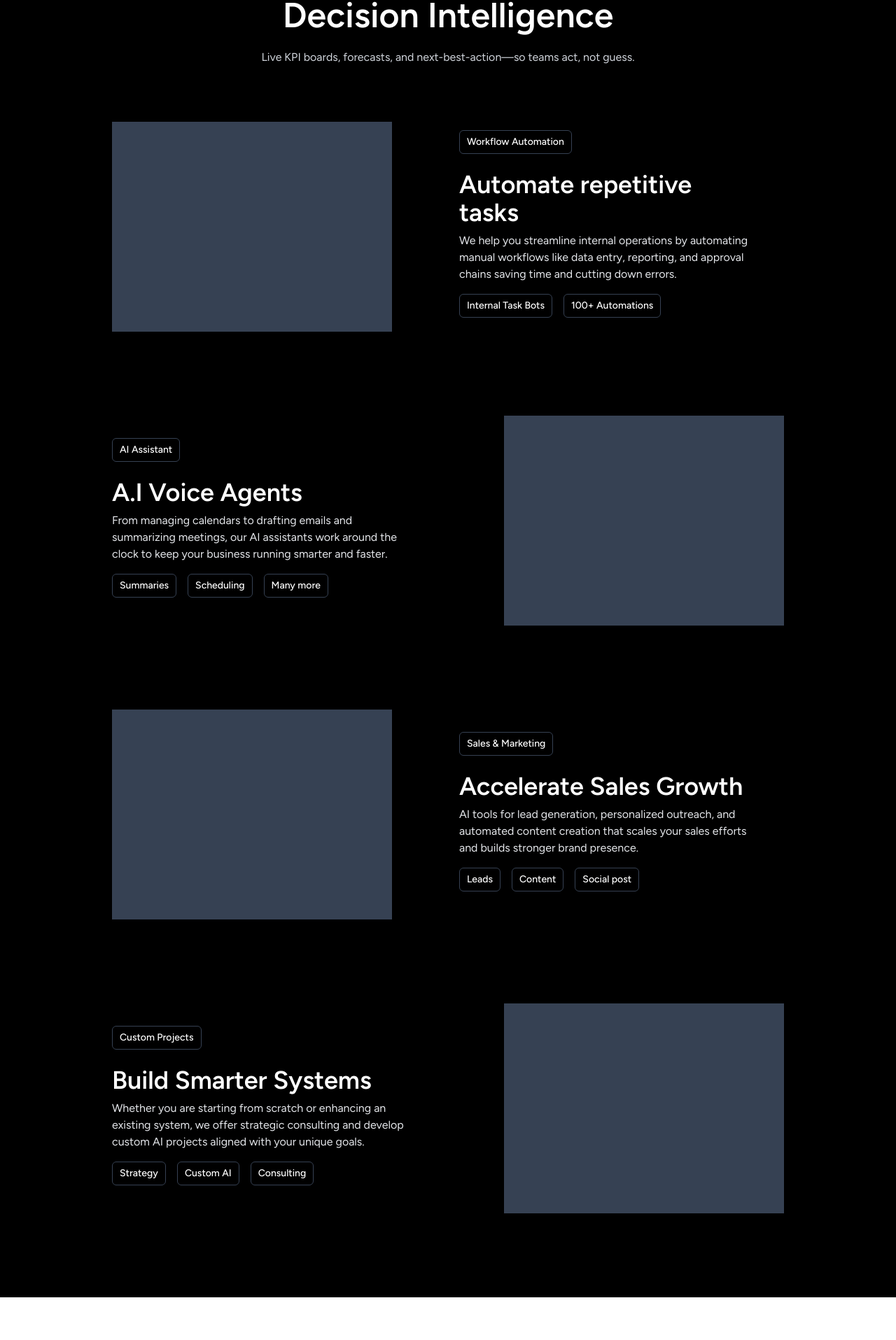
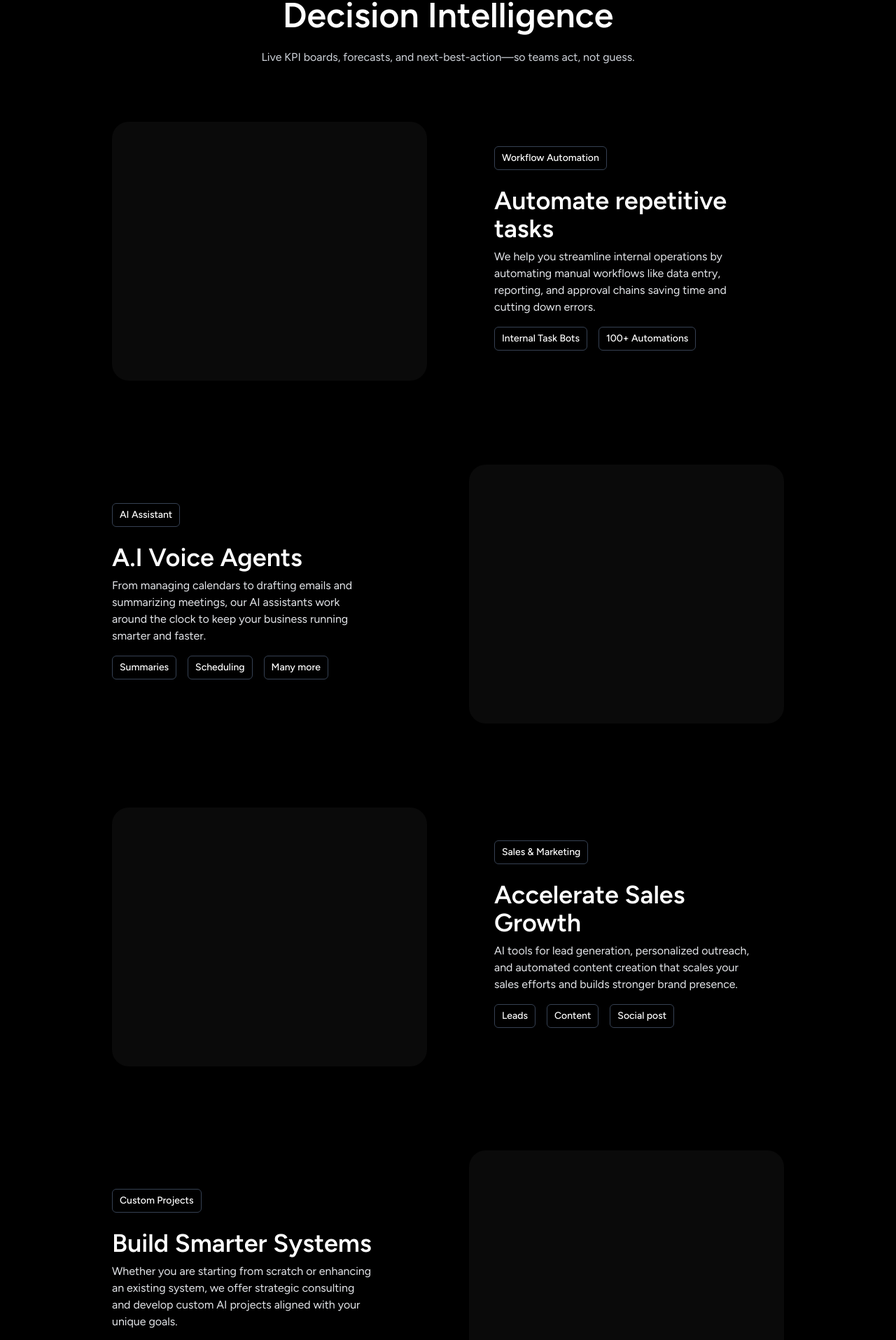
Before and after one commit to mussadiqkhan6886/truehorizon, a Next.js app: page / in a window 1280 px wide. Shown: the part 868-2783 px from the top of the page at 70% size. Before the commit the page ends 2722 px from the top, so only its background shows below. Built offline with nearby package versions, Linux system fonts and the light colour scheme.

Commit message:
completed

```diff
--- a/components/Service.tsx
+++ b/components/Service.tsx
@@ -30,19 +30,19 @@ const Service = ({left, title, para, header, points}: Props) => {
     let imageSection;
 
     if(header.toLowerCase().includes("workflow")){
-        imageSection = <div className='w-[400px] h-[300px] bg-gray-700'></div>
+        imageSection = <div className='w-[450px] h-[370px] rounded-3xl bg-[#0d0d0dcc] p-[50px] pb-0'></div>
     }else if(header.toLowerCase().includes("ai")){
-        imageSection = <div className='w-[400px] h-[300px] bg-gray-700'></div>
+        imageSection = <div className='w-[450px] h-[370px] rounded-3xl bg-[#0d0d0dcc] p-[50px] pb-0'></div>
     }else if(header.toLowerCase().includes("sales")){
-        imageSection = <div className='w-[400px] h-[300px] bg-gray-700'></div>
+        imageSection = <div className='w-[450px] h-[370px] rounded-3xl bg-[#0d0d0dcc] p-[50px] pb-0'></div>
     }else if(header.toLowerCase().includes("projects")){
-        imageSection = <div className='w-[400px] h-[300px] bg-gray-700'></div>
+        imageSection = <div className='w-[450px] h-[370px] rounded-3xl bg-[#0d0d0dcc] p-[50px] pb-0'></div>
     }else {
-        imageSection = <div className='w-[400px] h-[300px] bg-gray-700'></div>
+        imageSection = <div className='w-[450px] h-[370px] rounded-3xl bg-[#0d0d0dcc] p-[50px] pb-0'></div>
     }
 
   return (
-    <section className="flex flex-col md:flex-row items-center justify-between gap-24 mb-20 max-w-[980px]">
+    <section className="flex flex-col md:flex-row items-center justify-between gap-24 mb-20 max-w-[1020px]">
       {left ? (
         <>
           <div className='pr-10'>{details}</div>
```
